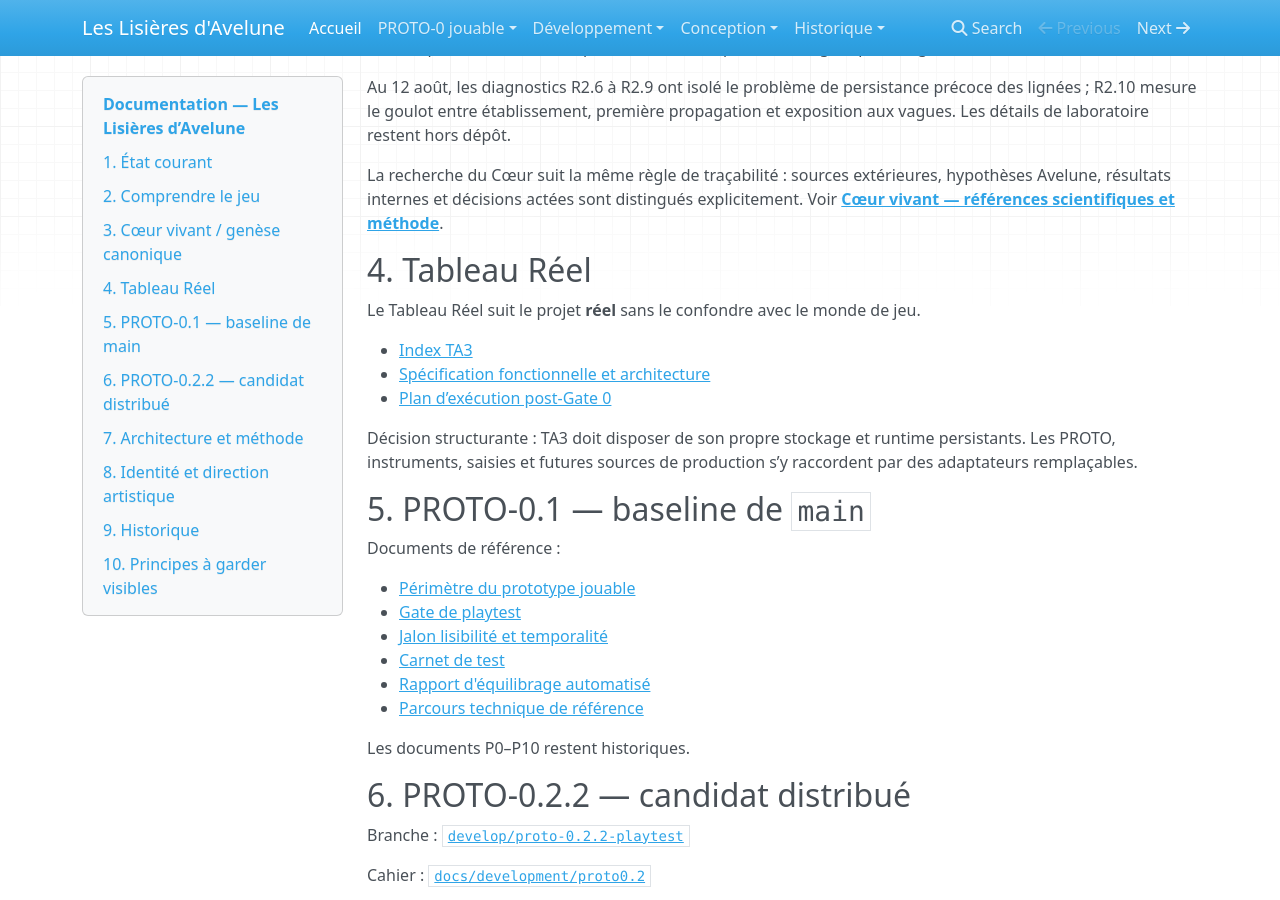
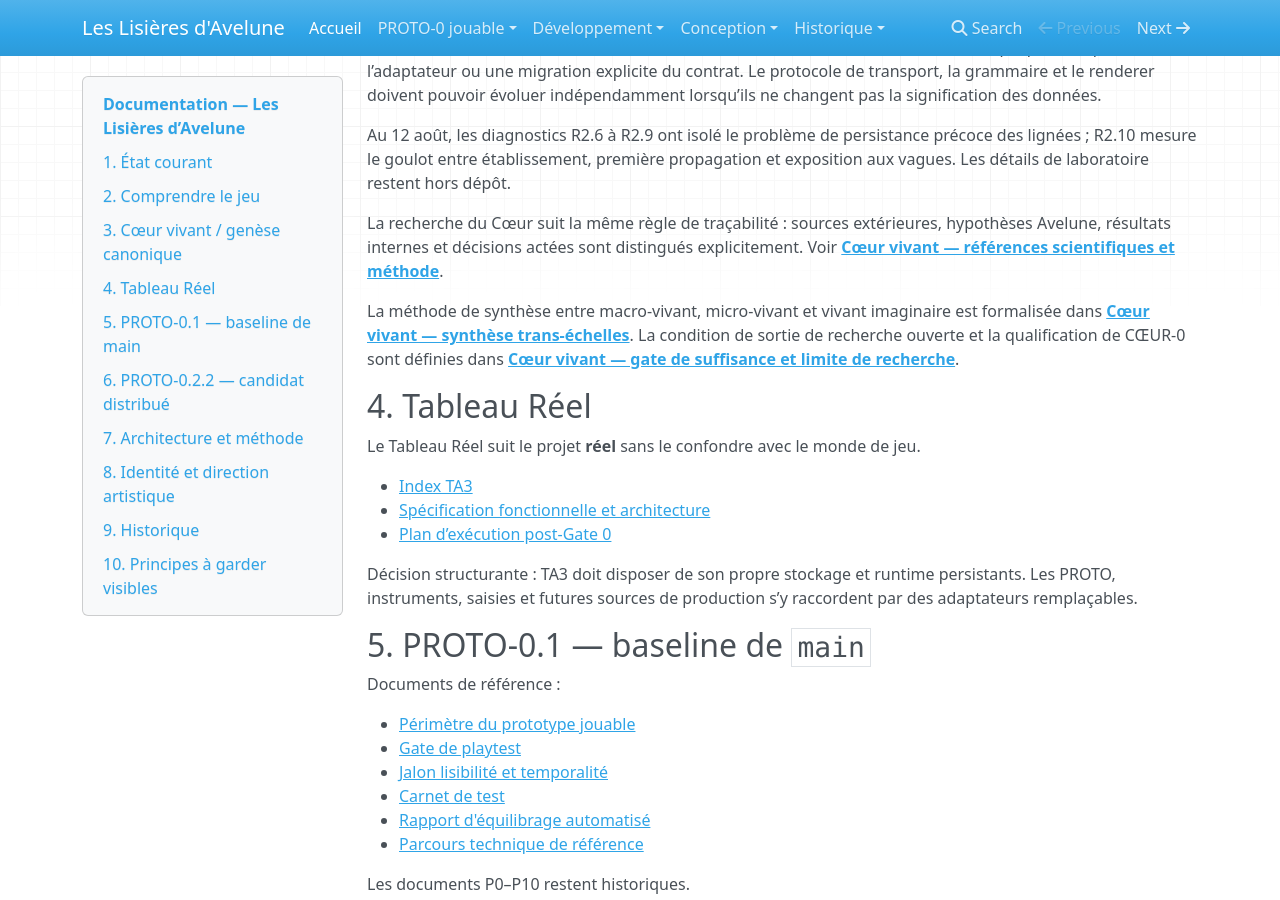
Before and after one commit to Abeliome-Officiel/les-lisieres-avelune, an MkDocs documentation site: the page built from docs/index.md, in a window 1280 px wide and 900 px high, scrolled down 2176 px. Built offline with MkDocs 1.6.1, drawn with Linux system fonts in a browser that asks for light colours; nearby versions of some CDN libraries; some of the changed text lies outside the part shown.

Commit message:
docs: indexer la gate de suffisance du Cœur

```diff
--- a/docs/index.md
+++ b/docs/index.md
@@ -45,6 +45,8 @@ Lorsqu’un document historique contredit un référentiel plus récent, il rest
 - **[Moteur de naissance des vagues — contrat expurgé](20_moteur_naissance_vagues_v0.1.md)**
 - **[Cœur vivant et genèse canonique](21_coeur_vivant_genese_canonique.md)**
 - **[Cœur vivant — références scientifiques et méthode](25_coeur_vivant_references_methode.md)**
+- **[Cœur vivant — synthèse trans-échelles](28_coeur_vivant_synthese_trans_echelles.md)**
+- **[Cœur vivant — gate de suffisance et limite de recherche](29_coeur_vivant_gate_suffisance.md)**
 - **[Univers sonore — contrat partageable](23_univers_sonore_contrat_public.md)**
 - **[Univers sonore — références et méthode MUSIQUE-0](26_univers_sonore_references_methode.md)**
 - **[MUSIQUE-0 — intégration](27_musique0_cahier_integration.md)**
@@ -76,6 +78,8 @@ Le principe anti-réécriture est obligatoire : **un interpréteur ne consomme p
 Au 12 août, les diagnostics R2.6 à R2.9 ont isolé le problème de persistance précoce des lignées ; R2.10 mesure le goulot entre établissement, première propagation et exposition aux vagues. Les détails de laboratoire restent hors dépôt.
 
 La recherche du Cœur suit la même règle de traçabilité : sources extérieures, hypothèses Avelune, résultats internes et décisions actées sont distingués explicitement. Voir **[Cœur vivant — références scientifiques et méthode](25_coeur_vivant_references_methode.md)**.
+
+La méthode de synthèse entre macro-vivant, micro-vivant et vivant imaginaire est formalisée dans **[Cœur vivant — synthèse trans-échelles](28_coeur_vivant_synthese_trans_echelles.md)**. La condition de sortie de recherche ouverte et la qualification de CŒUR-0 sont définies dans **[Cœur vivant — gate de suffisance et limite de recherche](29_coeur_vivant_gate_suffisance.md)**.
 
 ## 4. Tableau Réel
 
```
